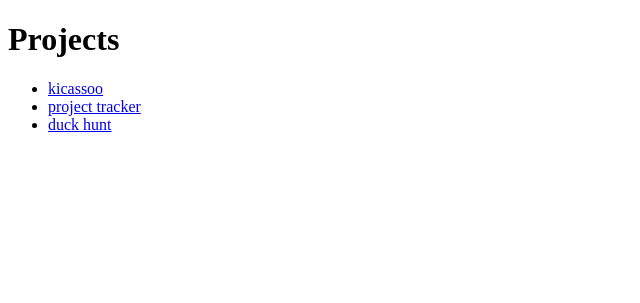
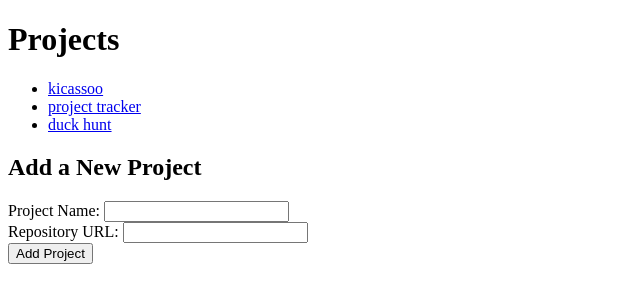
Before and after one commit to Jaycode88/project-tracker, a Django app: page / in a window 1280 px wide. Shown: the top 303 px of the page, without its empty margins (0-640 px from the left). Run offline with Django 5.2, Linux system fonts and the light colour scheme; data comes from the database, SQL or seed files in the repository; both versions use the stored data as it was after the commit.

Commit message:
Add project totals & start date

```diff
--- a/project_tracker/project_tracker/urls.py
+++ b/project_tracker/project_tracker/urls.py
@@ -23,4 +23,5 @@ urlpatterns = [
     path('', views.project_list, name='project_list'),
     path('project/<int:project_id>/', views.project_detail, name='project_detail'),
     path('projects/<int:project_id>/fetch_commits/', views.fetch_commits, name='fetch_commits'),
+    path('add_project/', views.project_list, name='add_project'),
 ]
--- a/project_tracker/tracking/models.py
+++ b/project_tracker/tracking/models.py
@@ -3,6 +3,7 @@ from django.db import models
 class Project(models.Model):
     name = models.CharField(max_length=255)
     repository_url = models.URLField()
+    start_date = models.DateField(null=True, blank=True)
 
     def __str__(self):
         return self.name
--- a/project_tracker/tracking/templates/tracking/project_detail.html
+++ b/project_tracker/tracking/templates/tracking/project_detail.html
@@ -11,6 +11,9 @@
 
 <body>
     <h1>{{ project.name }}</h1>
+    <p><strong>Start Date:</strong> {{ project.start_date }}</p>
+    <p><strong>Total Estimated Working Hours:</strong> {{ total_estimated_hours|floatformat:2 }}</p>
+
     <h2>Commits</h2>
     {% for date, commits in grouped_commits %}
     <h3>{{ date }}</h3>
--- a/project_tracker/tracking/templates/tracking/project_list.html
+++ b/project_tracker/tracking/templates/tracking/project_list.html
@@ -12,6 +12,18 @@
         <li><a href="{% url 'project_detail' project.id %}">{{ project.name }}</a></li>
         {% endfor %}
     </ul>
+
+    <h2>Add a New Project</h2>
+    <form id="add-project-form" method="post" action="{% url 'add_project' %}">
+        {% csrf_token %}
+        <label for="name">Project Name:</label>
+        <input type="text" id="name" name="name" required><br>
+        <label for="repository_url">Repository URL:</label>
+        <input type="url" id="repository_url" name="repository_url" required><br>
+        <button type="submit">Add Project</button>
+    </form>
+
+    <div id="add-project-status"></div>
 </body>
 
 </html>
--- a/project_tracker/tracking/views.py
+++ b/project_tracker/tracking/views.py
@@ -1,4 +1,4 @@
-from django.shortcuts import render, get_object_or_404
+from django.shortcuts import render, get_object_or_404, redirect
 from .models import Project, Commit
 from collections import defaultdict
 from django.utils.timezone import localtime
@@ -18,6 +18,7 @@ def project_detail(request, project_id):
 
     grouped_commits = defaultdict(list)
     daily_work_times = {}
+    total_estimated_hours = 0
 
     for commit in commits:
         commit_date = localtime(commit.commit_time).date()
@@ -36,11 +37,13 @@ def project_detail(request, project_id):
 
     for date, times in daily_work_times.items():
         times['daily_hours'] = (times['last_commit'] - times['first_commit']).total_seconds() / 3600
+        total_estimated_hours += times['daily_hours']
 
     context = {
         'project': project,
         'grouped_commits': sorted(grouped_commits.items()),
-        'daily_work_times': daily_work_times
+        'daily_work_times': daily_work_times,
+        'total_estimated_hours': total_estimated_hours
     }
     return render(request, 'tracking/project_detail.html', context)
 
```
Also changed, not shown: project_tracker/tracking/management/commands/fetch_commits.py (+10 -2 lines), project_tracker/db.sqlite3, project_tracker/tracking/migrations/0003_project_start_date.py (added).
